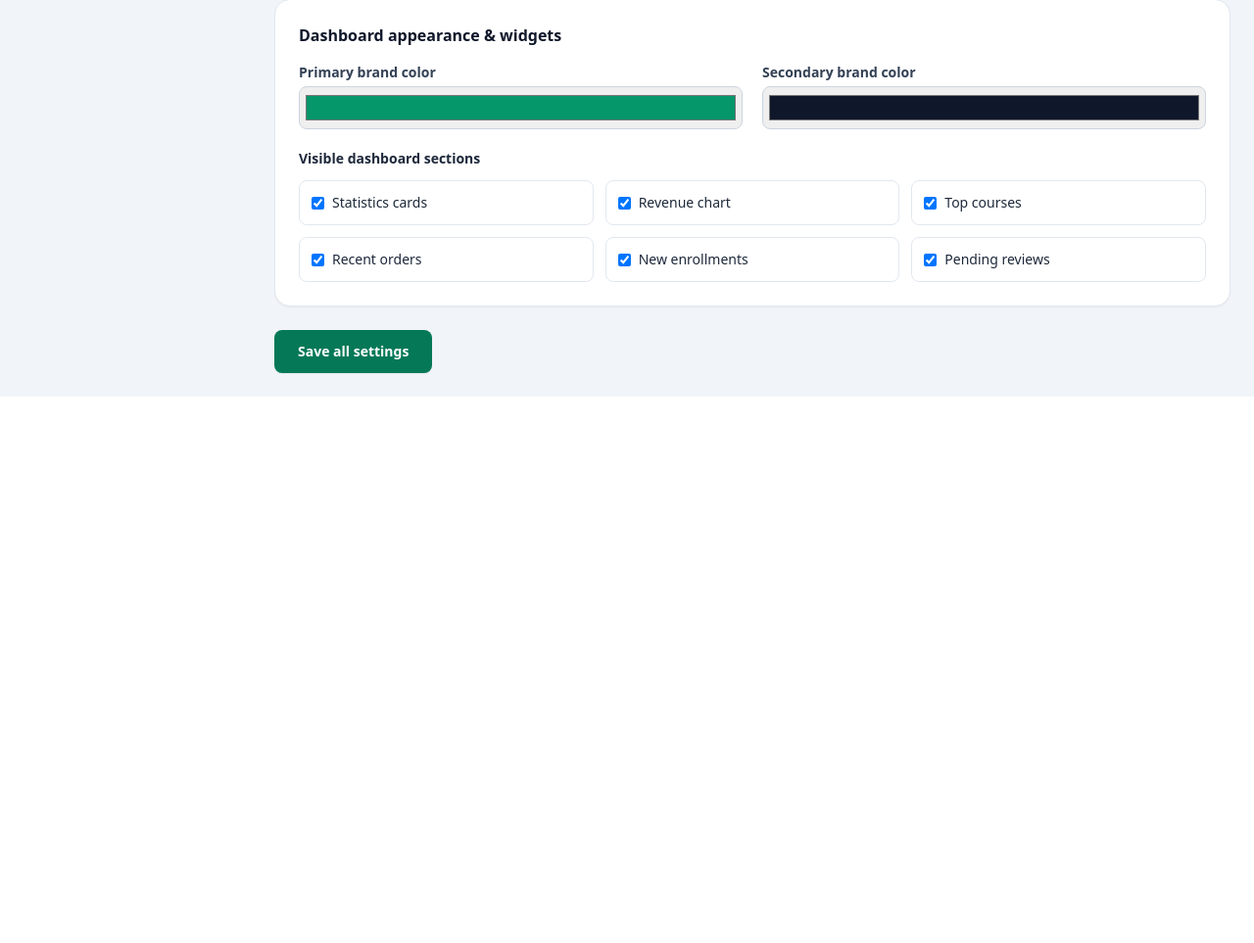
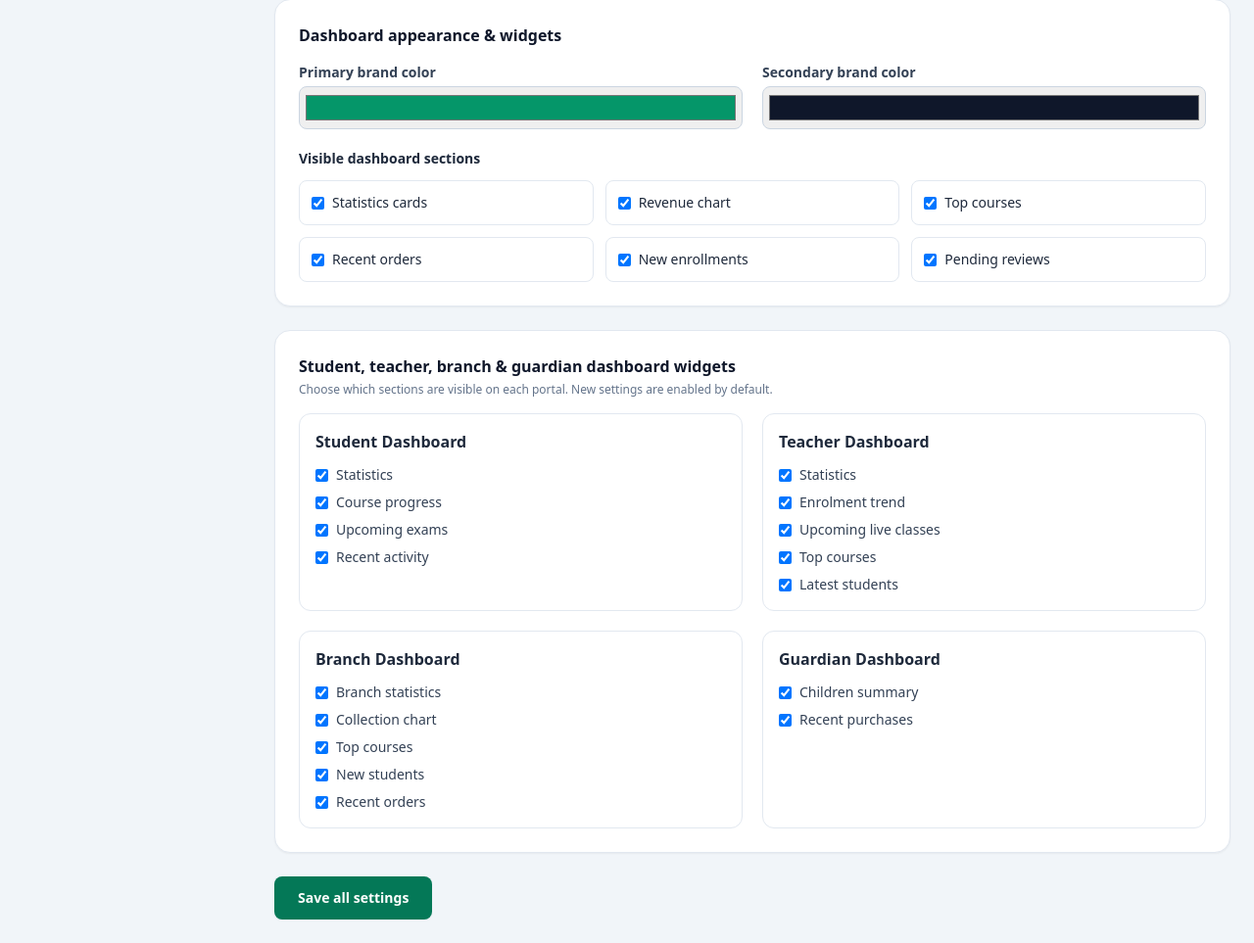
Before and after one commit to lalchandakand-LMS/Laravel-Project-LMS--only-laravel--, a Laravel app: page /admin/settings in a window 1280 px wide. Shown: the part 1688-2651 px from the top of the page at 98% size. Before the commit the page ends 2093 px from the top, so only its background shows below. Run offline with Laravel 12, Linux system fonts and the light colour scheme; a user stored in the database is signed in; data comes from the database, SQL or seed files in the repository; some libraries are stand-ins or nearby versions.

Commit message:
Add per-role dashboard widget controls

```diff
--- a/resources/views/admin/settings.blade.php
+++ b/resources/views/admin/settings.blade.php
@@ -79,6 +79,36 @@
         </div>
     </section>
 
+
+    <section class="rounded-2xl border border-slate-200 bg-white p-6 shadow-sm lg:col-span-2">
+        <h3 class="font-bold text-slate-900">Student, teacher, branch & guardian dashboard widgets</h3>
+        <p class="mt-1 text-xs text-slate-500">Choose which sections are visible on each portal. New settings are enabled by default.</p>
+        @php
+        $roleWidgets = [
+            'student' => ['stats' => 'Statistics', 'courses' => 'Course progress', 'exams' => 'Upcoming exams', 'activity' => 'Recent activity'],
+            'teacher' => ['stats' => 'Statistics', 'trend' => 'Enrolment trend', 'upcoming' => 'Upcoming live classes', 'courses' => 'Top courses', 'students' => 'Latest students'],
+            'branch' => ['stats' => 'Branch statistics', 'collection' => 'Collection chart', 'courses' => 'Top courses', 'students' => 'New students', 'orders' => 'Recent orders'],
+            'guardian' => ['children' => 'Children summary', 'orders' => 'Recent purchases'],
+        ];
+        @endphp
+        <div class="mt-4 grid gap-5 md:grid-cols-2">
+        @foreach ($roleWidgets as $role => $widgets)
+            <div class="rounded-xl border border-slate-200 p-4">
+                <h4 class="mb-3 font-bold capitalize text-slate-800">{{ $role }} dashboard</h4>
+                <div class="space-y-2">
+                @foreach ($widgets as $key => $label)
+                    @php($settingKey = 'dashboard_widget_'.$role.'_'.$key)
+                    <label class="flex items-center gap-2 text-sm text-slate-700">
+                        <input type="checkbox" name="{{ $settingKey }}" value="1" @checked(($settings[$settingKey] ?? '1') === '1')>
+                        {{ $label }}
+                    </label>
+                @endforeach
+                </div>
+            </div>
+        @endforeach
+        </div>
+    </section>
+
     <div class="lg:col-span-2"><button class="rounded-lg bg-emerald-700 px-6 py-3 text-sm font-bold text-white shadow-sm hover:bg-emerald-800">Save all settings</button></div>
 </form>
 @endsection
```
